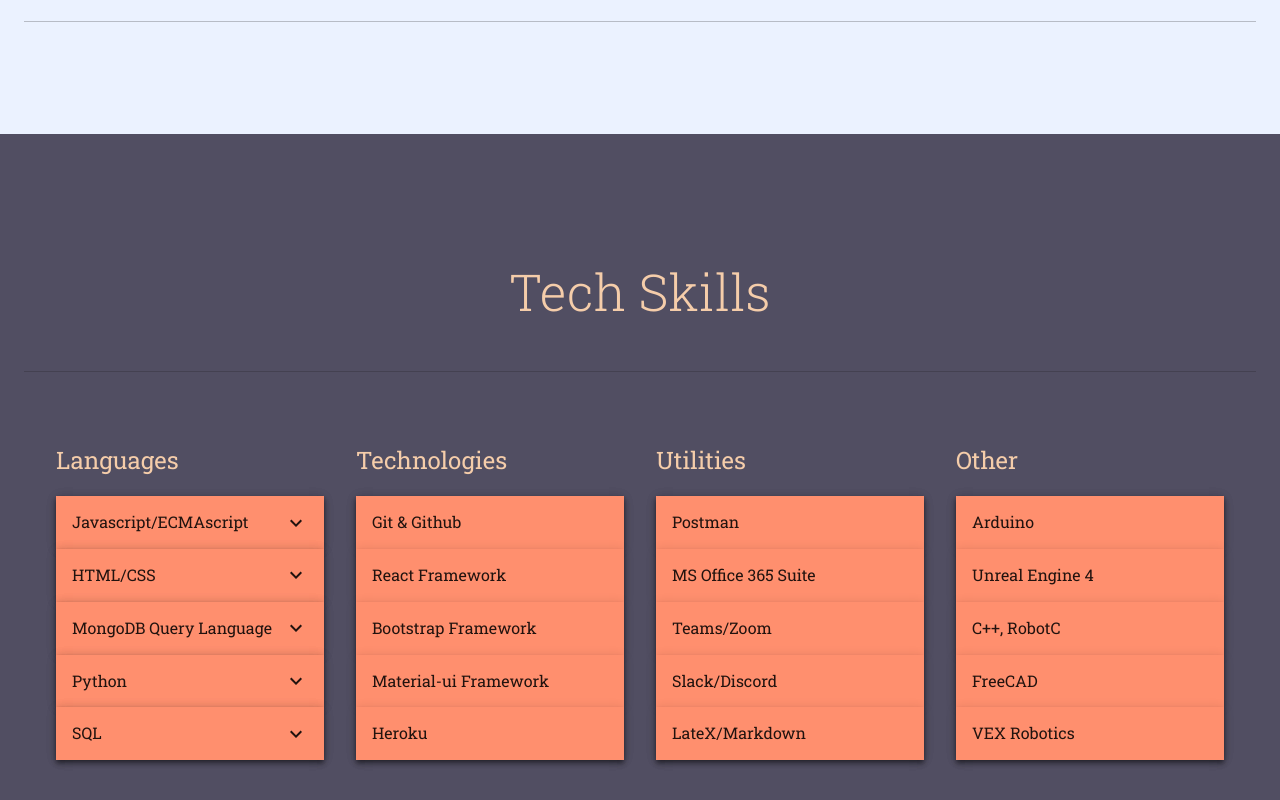
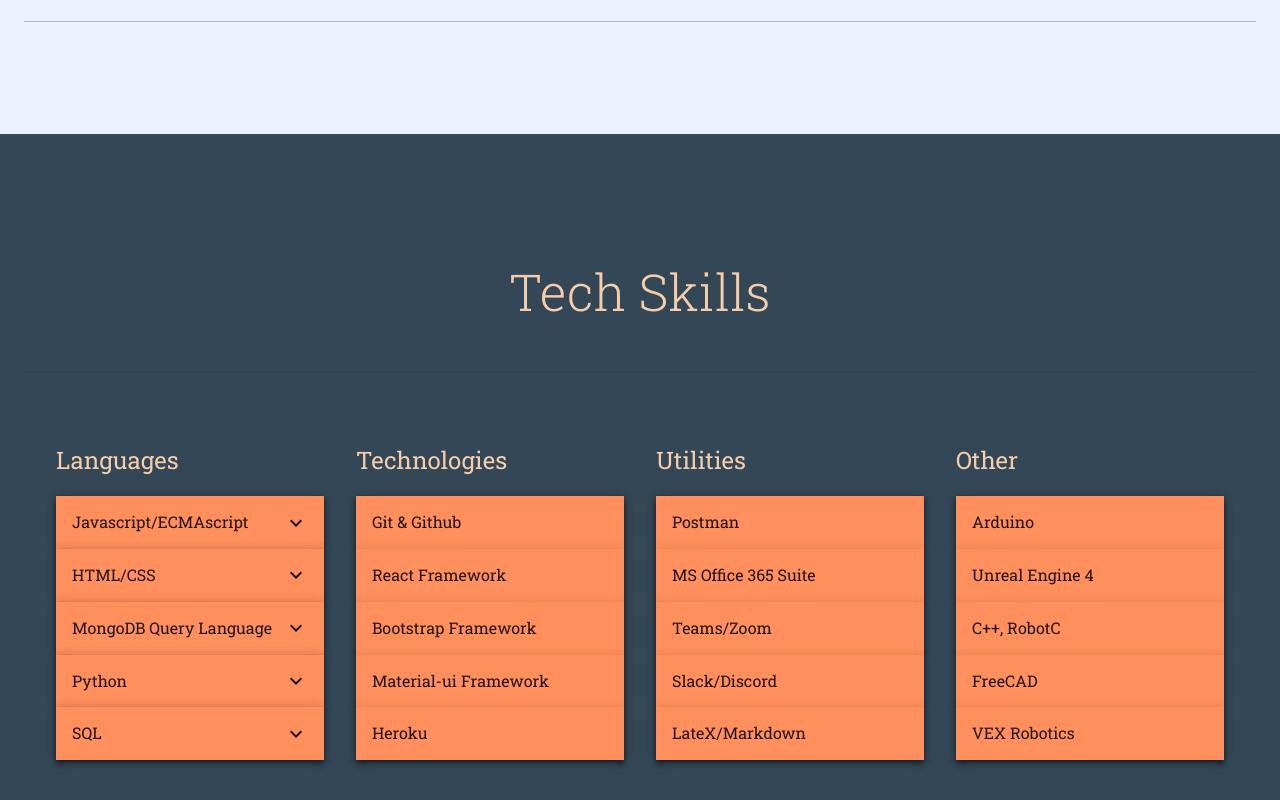
Before and after one commit to MasReed/personal-interactive-website, a React (Create React App) app: page /#about in a window 1280 px wide. Shown: the part 800-1600 px from the top of the page. Built offline with nearby package versions, Linux system fonts and the light colour scheme.

Commit message:
update theme colors; components now use color.main as default color

```diff
--- a/src/AboutContent.jsx
+++ b/src/AboutContent.jsx
@@ -19,7 +19,7 @@ const useStyles = makeStyles((theme) => ({
   detailItemBox: {
     margin: '0 0 1.1rem 0'
   },
-  dividerMargins: {
+  dividerStyle: {
     backgroundColor:' rgba(29, 27, 30, 0.15)',
     margin: '2rem 0'
   },
@@ -55,7 +55,7 @@ export default function AboutContent() {
           <Box className={classes.aboutGridItemPadding}>
             <Typography color='primary' variant='h3'>About Me</Typography>
 
-            <Divider className={classes.dividerMargins} />
+            <Divider className={classes.dividerStyle} />
 
             {/* Personal Statement */}
             <Typography color='primary' variant='body1'>
@@ -122,7 +122,7 @@ export default function AboutContent() {
         <Box display='flex' flexDirection='column' height='100%' justifyContent='space-between'>
           <Box className={classes.aboutGridItemPadding}>
             <Typography color='primary' variant='h3'>Details</Typography>
-            <Divider className={classes.dividerMargins} />
+            <Divider className={classes.dividerStyle} />
 
             {/* Name */}
             <Box className={classes.detailItemBox}>
--- a/src/ContactForm.jsx
+++ b/src/ContactForm.jsx
@@ -16,7 +16,7 @@ const useStyles = makeStyles((theme) => ({
   altLinkText: {
     color: theme.palette.primary.main,
     '&:hover': {
-      color: theme.palette.orange.main,
+      color: theme.palette.secondary.main,
       fontWeight: 'bold',
       letterSpacing: '0.085rem',
       textDecoration: 'none'
@@ -30,8 +30,11 @@ const useStyles = makeStyles((theme) => ({
     margin: '1rem 1rem 0',
   },
   submitButton: {
-    color: theme.palette.primary.dark,
-    backgroundColor: theme.palette.orange.main,
+    color: theme.palette.primary.main,
+    backgroundColor: theme.palette.secondary.main,
+    '&:hover': {
+      backgroundColor: theme.palette.white.main,
+    }
   },
   callToActionTextArea: {
     color: theme.palette.text.primary,
@@ -159,7 +162,7 @@ export default function ContactForm() {
             <Grid item xs={false} sm={2}>
               <Typography
                 align='center'
-                style={{ color: theme.palette.purple.main + '7F', padding: '.25rem 0' }}
+                style={{ color: theme.palette.primary.main + '7F', padding: '.25rem 0' }}
                 variant='h6'
               >
                 -
--- a/src/EducationContent.jsx
+++ b/src/EducationContent.jsx
@@ -28,7 +28,7 @@ const useStyles = makeStyles((theme) => ({
   eduLink: {
     color: theme.palette.cream.main,
     '&:hover': {
-      color: theme.palette.orange.main,
+      color: theme.palette.secondary.main,
       fontWeight: 'bold',
       letterSpacing: '0.085rem',
       textDecoration: 'none'
@@ -38,7 +38,7 @@ const useStyles = makeStyles((theme) => ({
     padding: '1.25rem 0',
   },
   eduTitle: {
-    color: theme.palette.secondary.light,
+    color: theme.palette.secondary.main,
     padding: '.25rem 0',
   },
 }))
--- a/src/ExperienceContent.jsx
+++ b/src/ExperienceContent.jsx
@@ -36,7 +36,7 @@ const useStyles = makeStyles((theme) => ({
   },
   expLink: {
     '&:hover': {
-      color: theme.palette.orange.main,
+      color: theme.palette.secondary.main,
       fontWeight: 'bold',
       letterSpacing: '0.085rem',
       textDecoration: 'none'
--- a/src/PageFooter.jsx
+++ b/src/PageFooter.jsx
@@ -15,13 +15,8 @@ const useStyle = makeStyles((theme) => ({
     margin: '3rem 0',
     padding: '0 2rem'
   },
-  footerBox: {
-    backgroundColor: theme.palette.orange.main,
-    margin: '2rem 0',
-    padding: '2rem'
-  },
   footerStyle: {
-    backgroundColor: theme.palette.orange.main,
+    backgroundColor: theme.palette.secondary.main,
     margin: 0,
     padding: '2rem 0'
   },
--- a/src/ProjectsContent.jsx
+++ b/src/ProjectsContent.jsx
@@ -26,7 +26,7 @@ const useStyles = makeStyles((theme) => ({
   cardLink: {
     color: 'primary',
     '&:hover': {
-      color: theme.palette.orange.main,
+      color: theme.palette.secondary.main,
       fontWeight: 'bold',
       letterSpacing: '0.085rem',
       textDecoration: 'none'
--- a/src/SiteNavigation/NavUpDownXL.jsx
+++ b/src/SiteNavigation/NavUpDownXL.jsx
@@ -11,8 +11,8 @@ import KeyboardArrowUpIcon from '@material-ui/icons/KeyboardArrowUp'
 const useStyles = makeStyles((theme) => ({
   buttonStyle: {
     padding: '1rem 0',
-    backgroundColor: theme.palette.secondary.light,
-    color: theme.palette.primary.dark,
+    backgroundColor: theme.palette.secondary.main,
+    color: theme.palette.primary.main,
     '&:hover': {
       backgroundColor: theme.palette.white.main,
       color: theme.palette.primary.main,
--- a/src/SiteNavigation/NavXL.jsx
+++ b/src/SiteNavigation/NavXL.jsx
@@ -20,15 +20,15 @@ const useStyles = makeStyles((theme) => ({
     color: theme.palette.cream.main,
   },
   navActive: {
-    backgroundColor: theme.palette.secondary.light,
-    color: theme.palette.primary.dark,
+    backgroundColor: theme.palette.secondary.main,
+    color: theme.palette.primary.main,
     boxShadow: theme.shadows[24],
     padding: '1rem',
     '&:hover': {
       backgroundColor: theme.palette.white.main,
       border: '0.0125rem solid',
       borderColor: theme.palette.text.primary,
-      color: theme.palette.primary.dark,
+      color: theme.palette.primary.main,
       padding: '1.15rem 1rem',
     }
   },
@@ -40,7 +40,7 @@ const useStyles = makeStyles((theme) => ({
       backgroundColor: theme.palette.white.main,
       border: '0.0125rem solid',
       borderColor: theme.palette.text.primary,
-      color: theme.palette.primary.dark,
+      color: theme.palette.primary.main,
       padding: '1.15rem 1rem',
     }
   },
--- a/src/TechContent.jsx
+++ b/src/TechContent.jsx
@@ -20,7 +20,7 @@ const useStyles = makeStyles((theme) => ({
     padding: '.5rem 0',
   },
   listItemStyle: {
-    backgroundColor: theme.palette.secondary.light,
+    backgroundColor: theme.palette.secondary.main,
     boxShadow: theme.shadows[4],
     color: theme.palette.text.primary,
     '&:hover': {
--- a/src/theme.js
+++ b/src/theme.js
@@ -1,32 +1,45 @@
 import { createTheme } from '@material-ui/core/styles'
 
-// const purple = '#282638'
+// const purple = '#514e62'
 // const orange = '#ea5e42'
 // const cream = '#f5cdaa'
 // const gray = '#49464d'
 // const white = '#EBF2FF'
 
+// const bluegray ='#2c394b'
+//* const green = '#334756'
+// const maroon = '#845460'
+
+// const newOrange = '#ff8f5d'
+// const black = '#000000'
+// const red = '#bd4b4b'
+//* const salmon = '#efb7b7'
+
+
+// periwinkle
+// primary: {
+//   light: '#a79fbe',
+//   main: '#78718e',
+//   dark: '#4c4661',
+//   contrastText: '#EBF2FF'
+// },
+
+
 const theme = createTheme({
   palette: {
     primary: {
-      light: '#727a8f',
-      main: '#514e62',
-      dark: '#282638',
+      light: '#5e7283',
+      main: '#334756',
+      dark: '#0a202d',
       contrastText: '#EBF2FF'
     },
     secondary: {
-      light: '#ff8f6e',
-      main: '#ea5e42',
-      dark: '#b12b18',
+      light: '#efb7b7',
+      main: '#ff8f5d',
+      dark: '#ea5e42',
       contrastText: '#000000DE'
     },
     divider: 'rgba(29, 27, 30, 0.25)',
-    purple: {
-      main: '#282638'
-    },
-    orange: {
-      main: '#ff8f6e'
-    },
     cream: {
       main: '#f5cdaa'
     },
```
